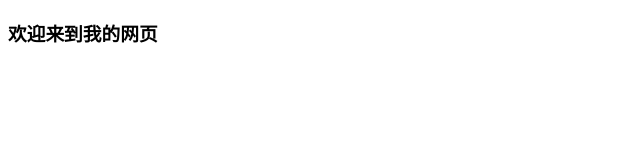
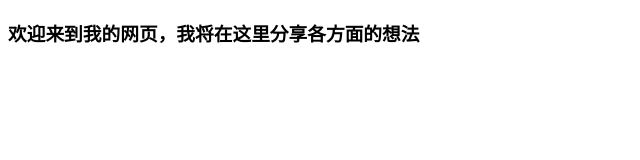
Before and after one commit to JohnLuo300/JohnLuo300.github.io, a plain HTML site: page index.html in a window 1280 px wide. Shown: the whole page, without its empty margins (0-640 px from the left). Drawn offline with Linux system fonts and the light colour scheme.

Commit message:
Update index.html

```diff
--- a/index.html
+++ b/index.html
@@ -6,7 +6,7 @@
     <title>JohnLuo300的网站</title>
 </head>
 <body>
-    <h3>欢迎来到我的网页</h3>
+    <h3>欢迎来到我的网页，我将在这里分享各方面的想法</h3>
 
 </body>
 </html>
```
